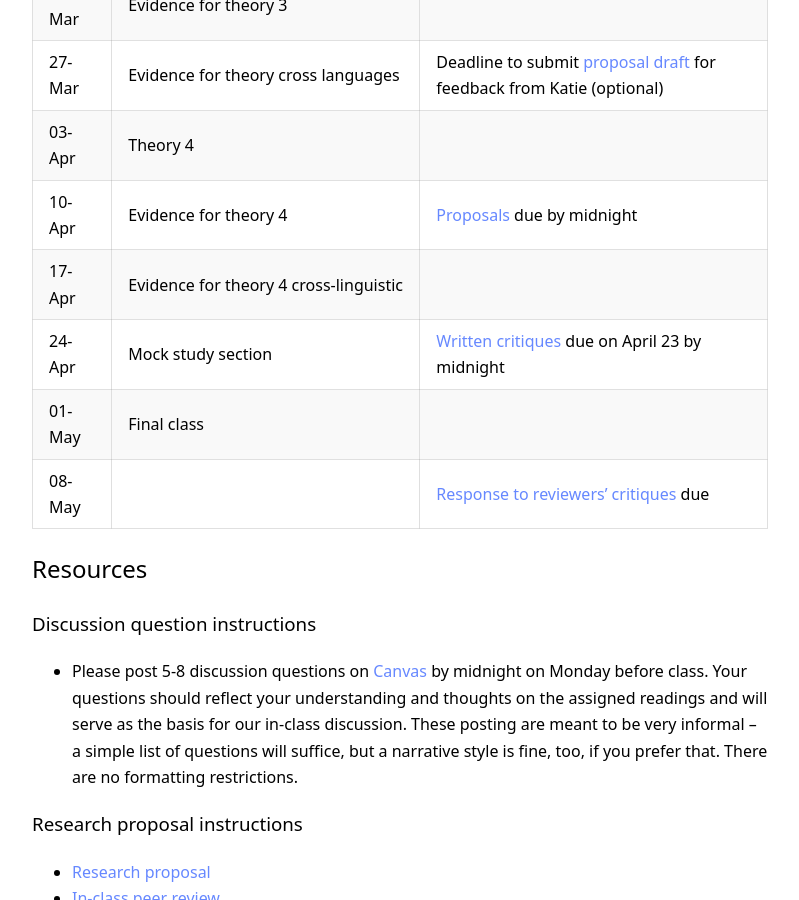
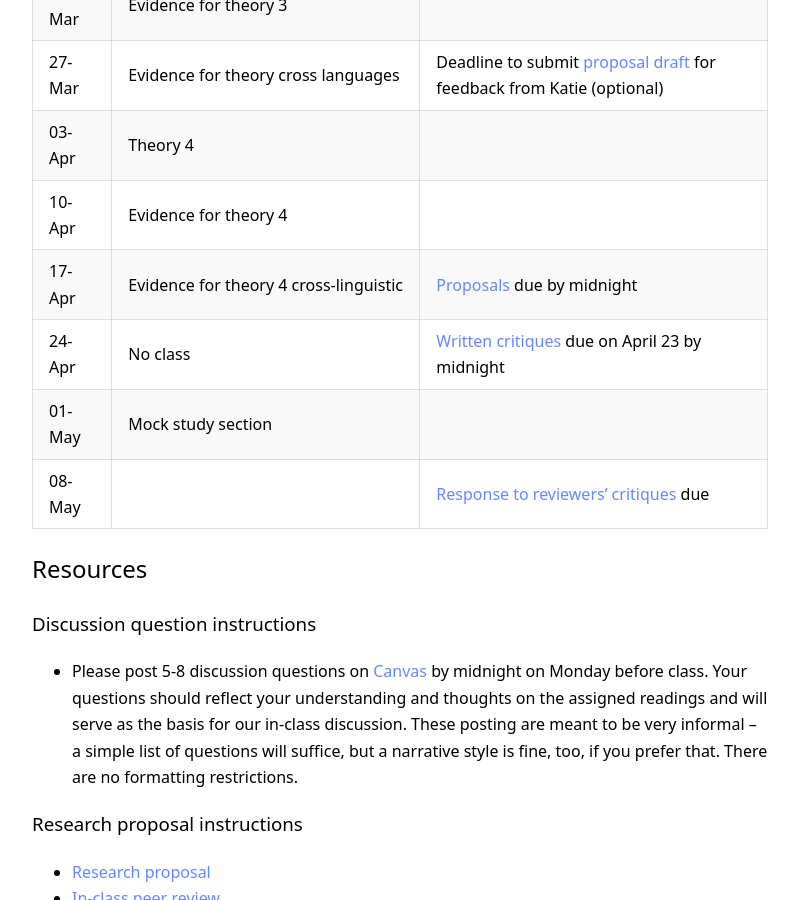
Before and after one commit to kschuler/ling001, a Jekyll site: the page built from index.md, in a window 1280 px wide and 900 px high, scrolled down 2336 px. Shown: the whole window, without its empty margins (240-1039 px from the left). Built offline with Jekyll 4.4.1, drawn with Linux system fonts in a browser that asks for light colours.

Commit message:
index.md updated from https://stackedit.io/

```diff
--- a/index.md
+++ b/index.md
@@ -49,10 +49,10 @@ Date | Topic | Readings & **Deadlines**
  20-Mar | Evidence for theory 3 |
  27-Mar | Evidence for theory cross languages | **Deadline to submit [proposal draft](spring2018/research-proposal.html) for feedback from Katie (optional)**
  03-Apr | Theory 4 |
- 10-Apr | Evidence for theory 4 | **[Proposals](spring2018/research-proposal.html) due by midnight**
-17-Apr | Evidence for theory 4 cross-linguistic|
-24-Apr | Mock study section | **[Written critiques](spring2018/research-proposal.html#in-class-peer-review) due on April 23 by midnight**
- 01-May | Final class |
+ 10-Apr | Evidence for theory 4 |
+17-Apr | Evidence for theory 4 cross-linguistic |  **[Proposals](spring2018/research-proposal.html) due by midnight**
+24-Apr | No class |**[Written critiques](spring2018/research-proposal.html#in-class-peer-review) due on April 23 by midnight**
+ 01-May | Mock study section |
  08-May |  | **[Response to reviewers' critiques](spring2018/research-proposal.html#written-response-to-reviews) due**
 
 ## Resources
```
Also changed, not shown: other parts of index.md (+2 -2 lines).
